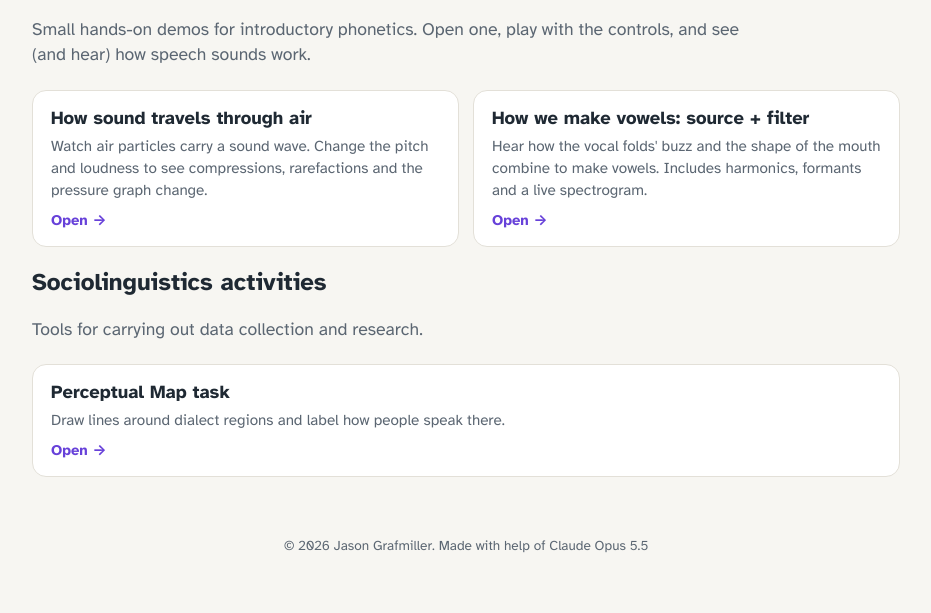
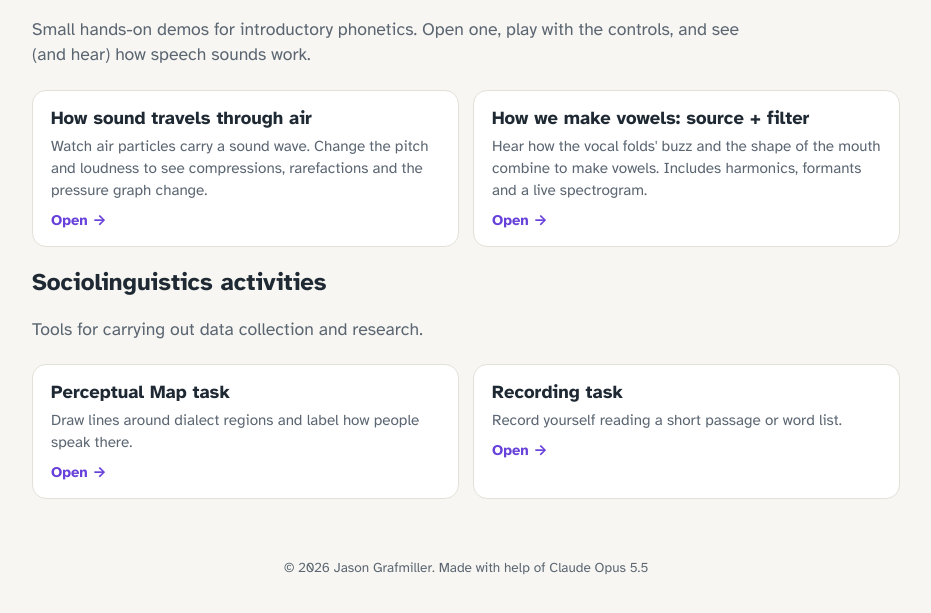
Before and after one commit to jasongraf1/tutorials, a plain HTML site: page index.html in a window 1280 px wide. Shown: the part 123-736 px from the top of the page, without its empty margins (174-1105 px from the left). Drawn offline with Linux system fonts and the light colour scheme.

Commit message:
add recording app

```diff
--- a/index.html
+++ b/index.html
@@ -52,6 +52,11 @@
       <p>Draw lines around dialect regions and label how people speak there.</p>
       <span class="go">Open →</span>
     </a>
+    <a class="card" href="recording_app.html">
+      <h2>Recording task</h2>
+      <p>Record yourself reading a short passage or word list.</p>
+      <span class="go">Open →</span>
+    </a>
   </div>
 </main>
 <footer>&copy; 2026 Jason Grafmiller. Made with help of Claude Opus 5.5</footer>
```
